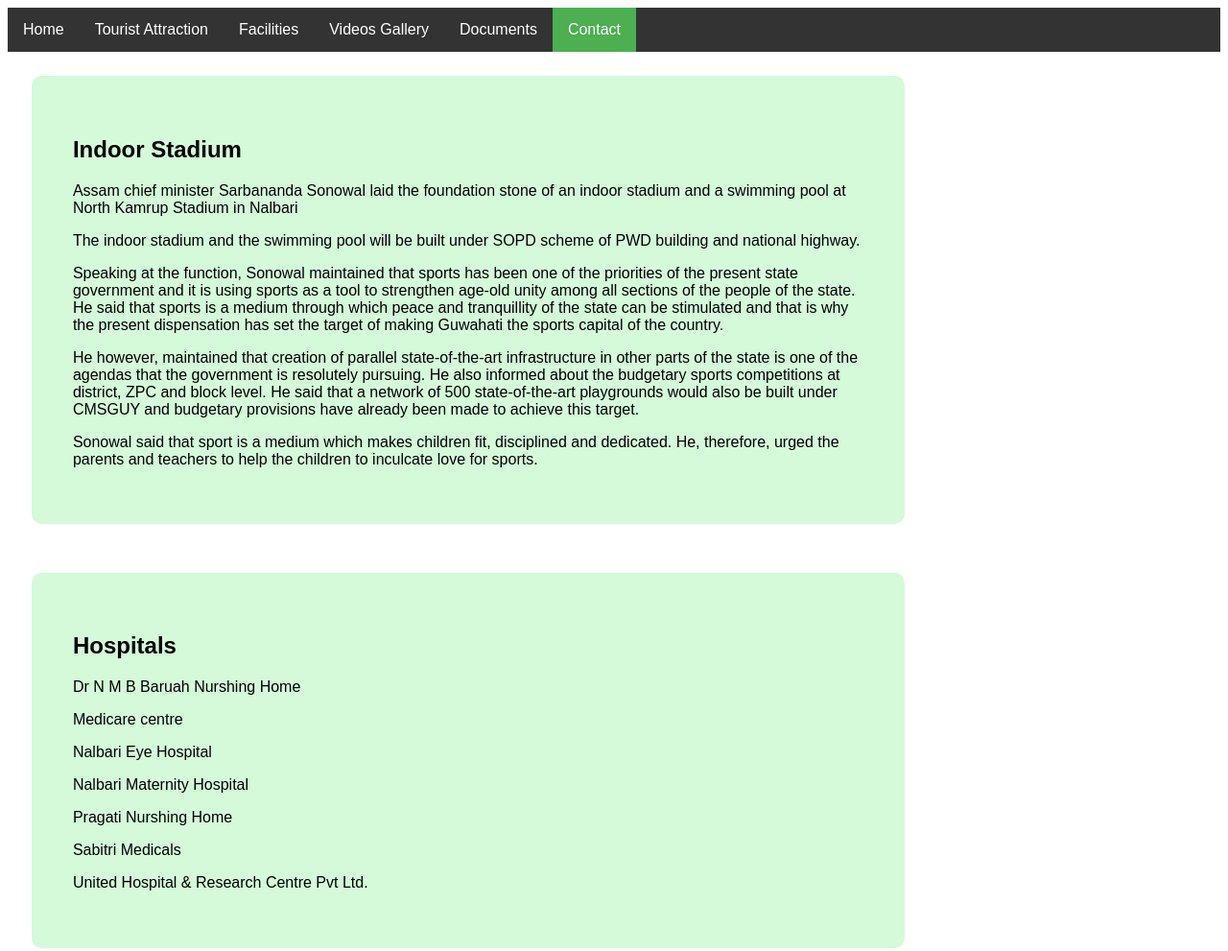
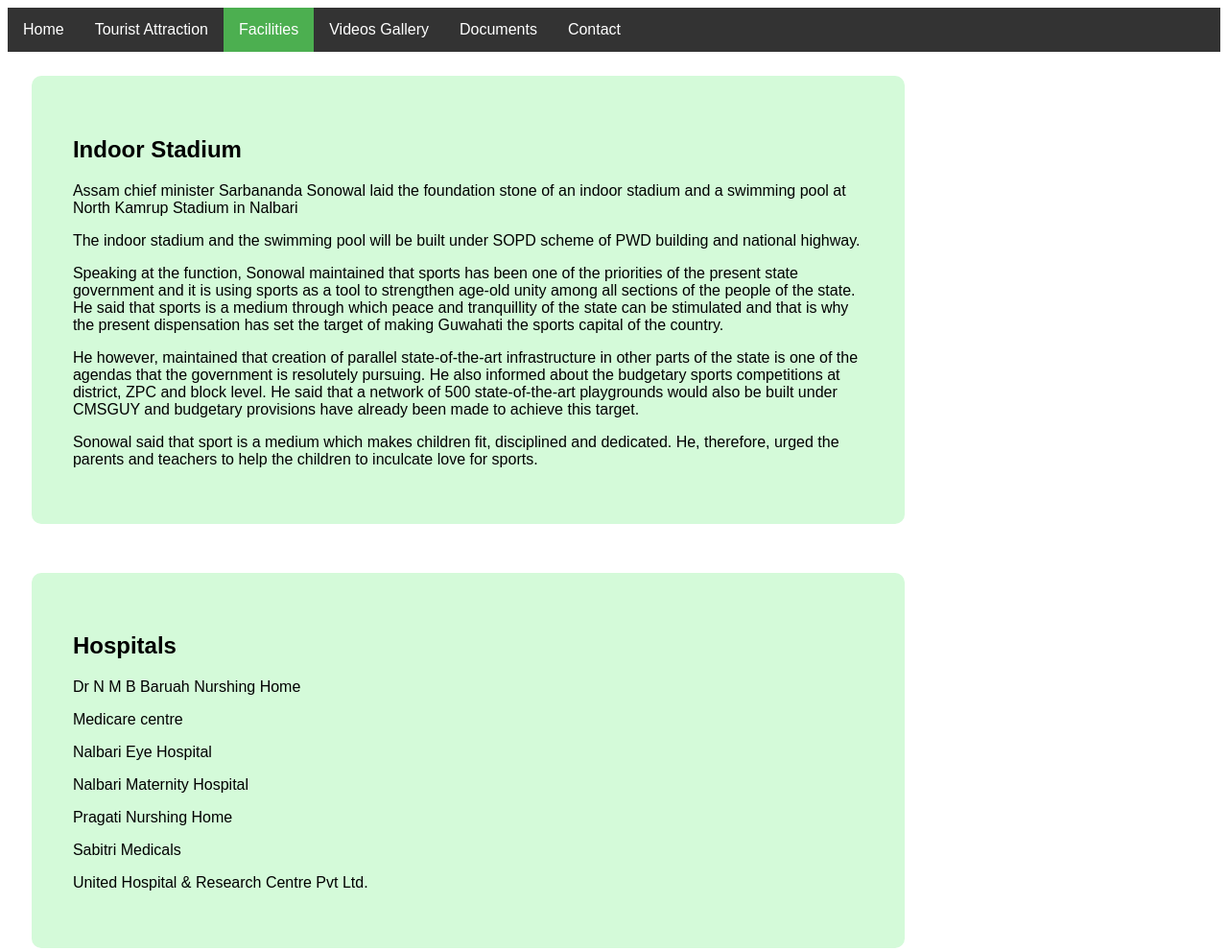
Before and after one commit to uddix/nalbari_district, a plain HTML site: page facilities.html in a window 1280 px wide. Shown: the whole page at 96% size. Drawn offline with Linux system fonts and the light colour scheme.

Commit message:
Update facilities.html

```diff
--- a/facilities.html
+++ b/facilities.html
@@ -22,10 +22,10 @@
         <ul>
             <li><a href="index.html">Home</a></li>
             <li><a href="harimandir.html">Tourist Attraction</a></li>
-            <li><a href="facilities.html">Facilities</a></li>
+            <li><a class="active" href="facilities.html">Facilities</a></li>
             <li><a href="video.html">Videos Gallery</a></li>
             <li><a href="documents.html">Documents</a></li>
-            <li><a class="active" href="contact.html">Contact</a></li>
+            <li><a href="contact.html">Contact</a></li>
         </ul>
     </div>
     <div id="contact">
```
